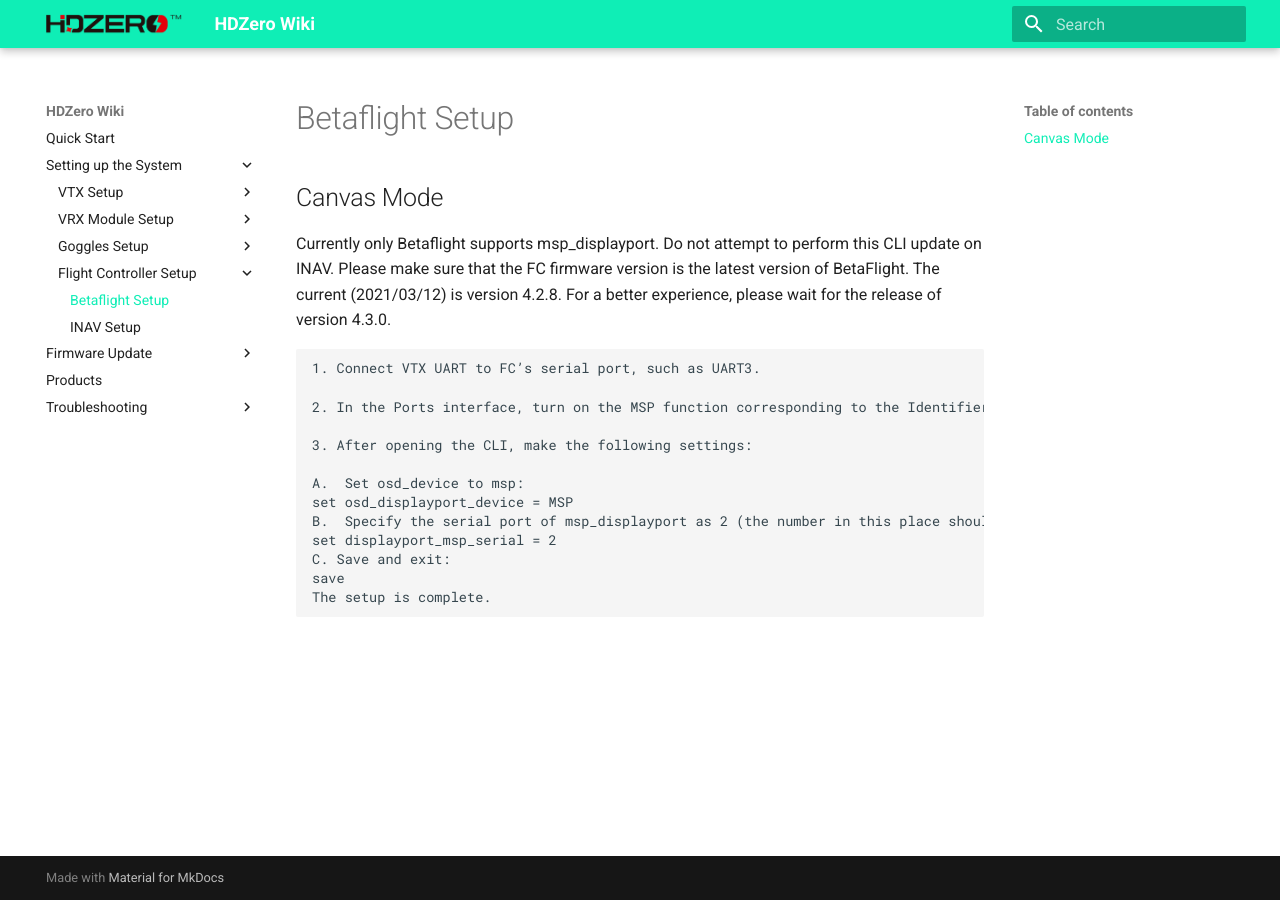
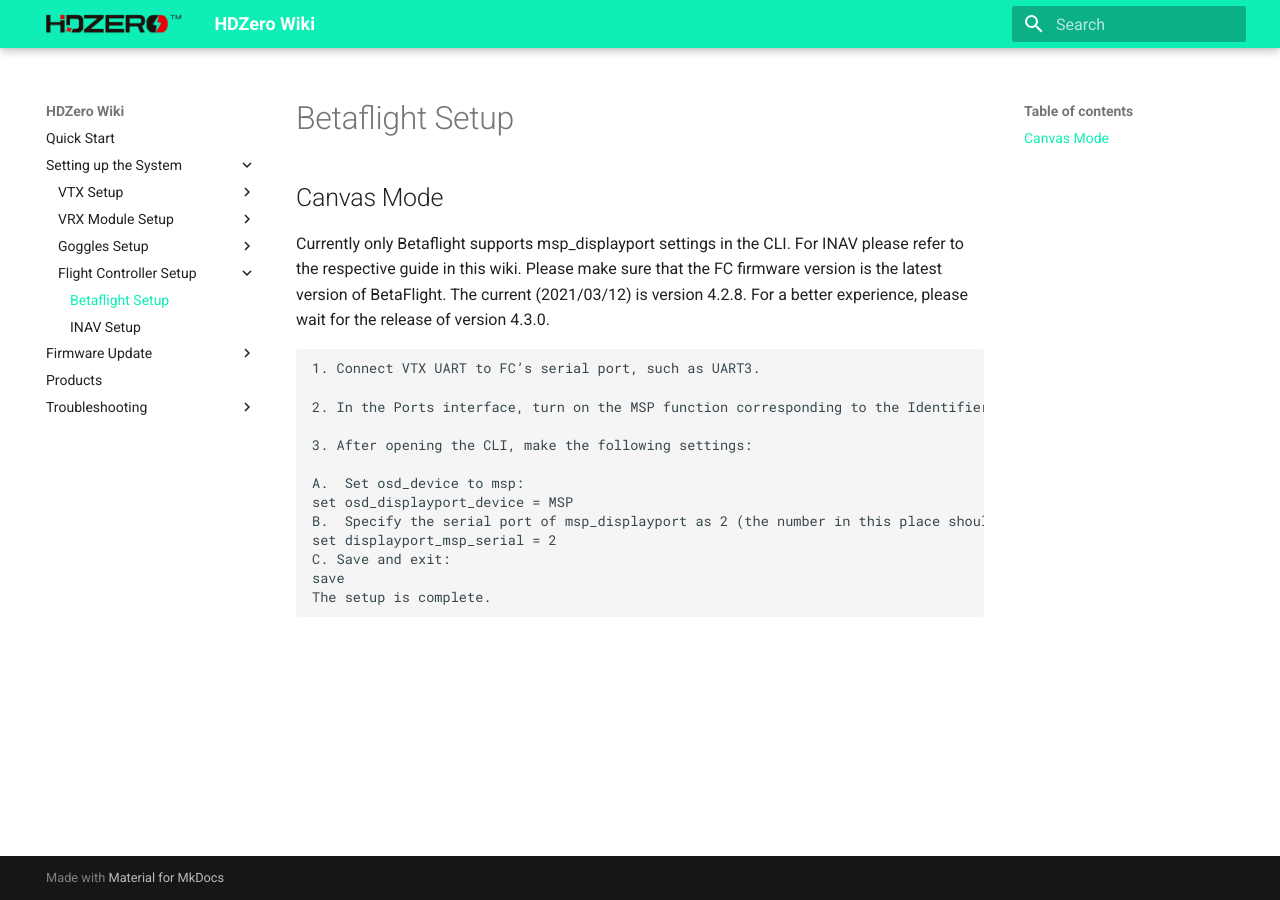
Before and after one commit to pfeerick/hdzero-wiki, an MkDocs documentation site: the page built from docs/betaflight.md, in a window 1280 px wide. Built offline with MkDocs 1.6.1 and Material for MkDocs 9.7.7, drawn with Linux system fonts in a browser that asks for light colours.

Commit message:
Update wording about INAV

```diff
--- a/docs/betaflight.md
+++ b/docs/betaflight.md
@@ -1,7 +1,7 @@
 #Betaflight Setup
 
 ##Canvas Mode
-Currently only Betaflight supports msp_displayport. Do not attempt to perform this CLI update on INAV. Please make sure that the FC firmware version is the latest
+Currently only Betaflight supports msp_displayport settings in the CLI. For INAV please refer to the respective guide in this wiki. Please make sure that the FC firmware version is the latest
 version of BetaFlight. The current (2021/03/12) is version 4.2.8. For a better experience, please wait for the release of version 4.3.0.
 
     1. Connect VTX UART to FC’s serial port, such as UART3.
```
